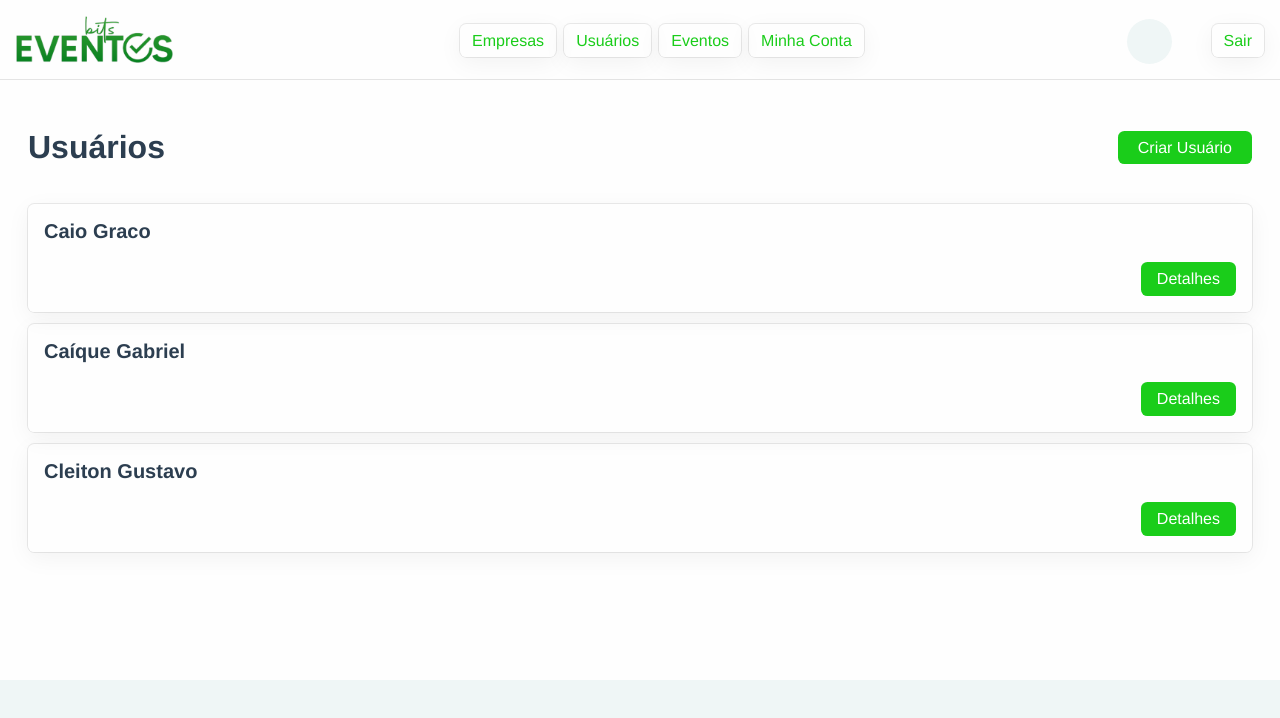
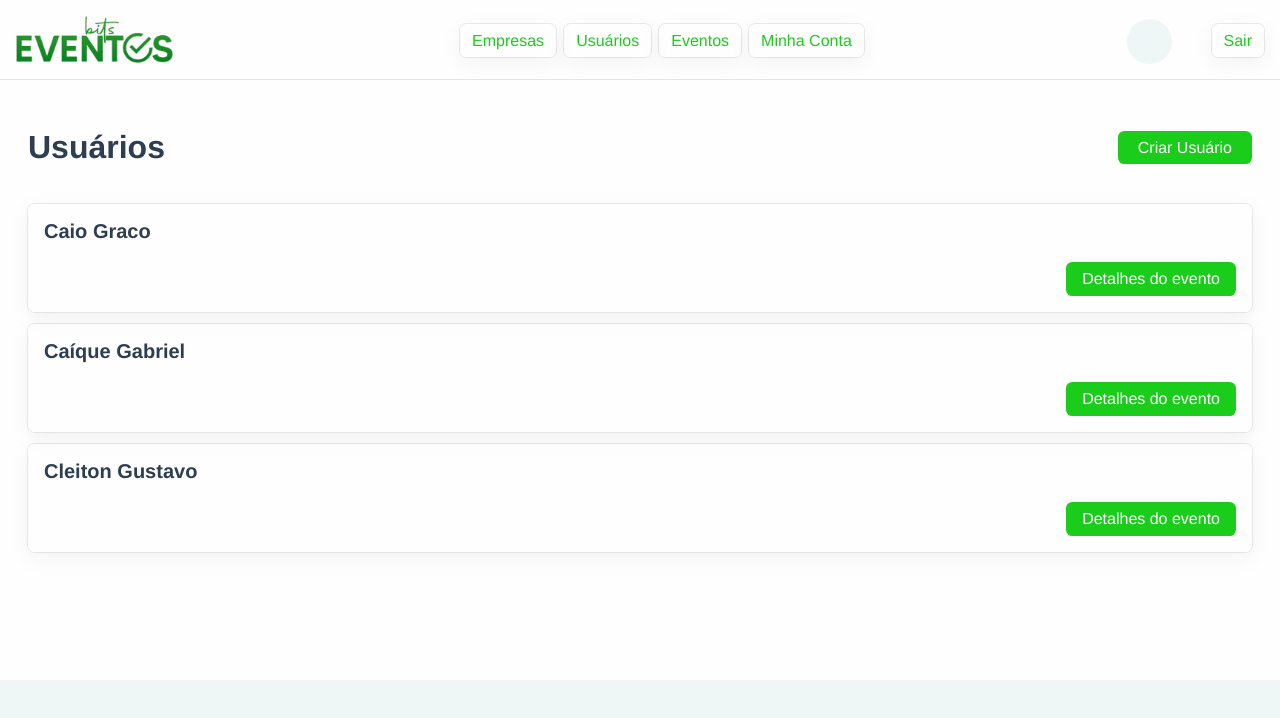
Before and after one commit to caiocgmspi/bits-events-frontend, a Vue app: page /accounts in a window 1280 px wide. Shown: the top 718 px of the page. Built offline with nearby package versions, Linux system fonts and the light colour scheme.

Commit message:
Criação da rota para tela - detalhes do evento

```diff
--- a/src/components/cardItem.vue
+++ b/src/components/cardItem.vue
@@ -64,7 +64,7 @@ defineProps({
             </p>
             <!-- Actions -->
             <router-link :to="`/${relation}/${item.id}/details`" class="go ml-auto">
-                Detalhes
+                Detalhes do evento
             </router-link>
         </div>
     </div>
--- /dev/null
+++ b/src/components/pages/events/ViewEvents.vue
@@ -0,0 +1,16 @@
+<script setup>
+</script>
+
+<template>
+
+
+<div class="Events">
+
+
+
+</div>
+
+</template>
+
+<style scoped>
+</style>
--- a/src/router.js
+++ b/src/router.js
@@ -11,6 +11,7 @@ import ListBuildings from './components/pages/buildings/ListBuildings.vue'
 import CreateBuilding from './components/pages/buildings/CreateBuilding.vue'
 import LoginView from './components/pages/LoginView.vue'
 import MyAccount from './components/pages/MyAccount.vue'
+import ViewEvents from './components/pages/events/ViewEvents.vue'
 
 const routes = [
   { path: '/', component: HomeView },
@@ -24,6 +25,8 @@ const routes = [
   { path: '/accounts/create', component: CreateAccount},
   { path: '/accounts/:id/alter', component: CreateAccount},
   { path: '/accounts/:id/details', component: ViewAccount},
+
+  { path: '/events/:id/details', component: ViewEvents},
 
   { path: '/companies/', component: ListBuildings},
   { path: '/companies/create', component: CreateBuilding},
```
